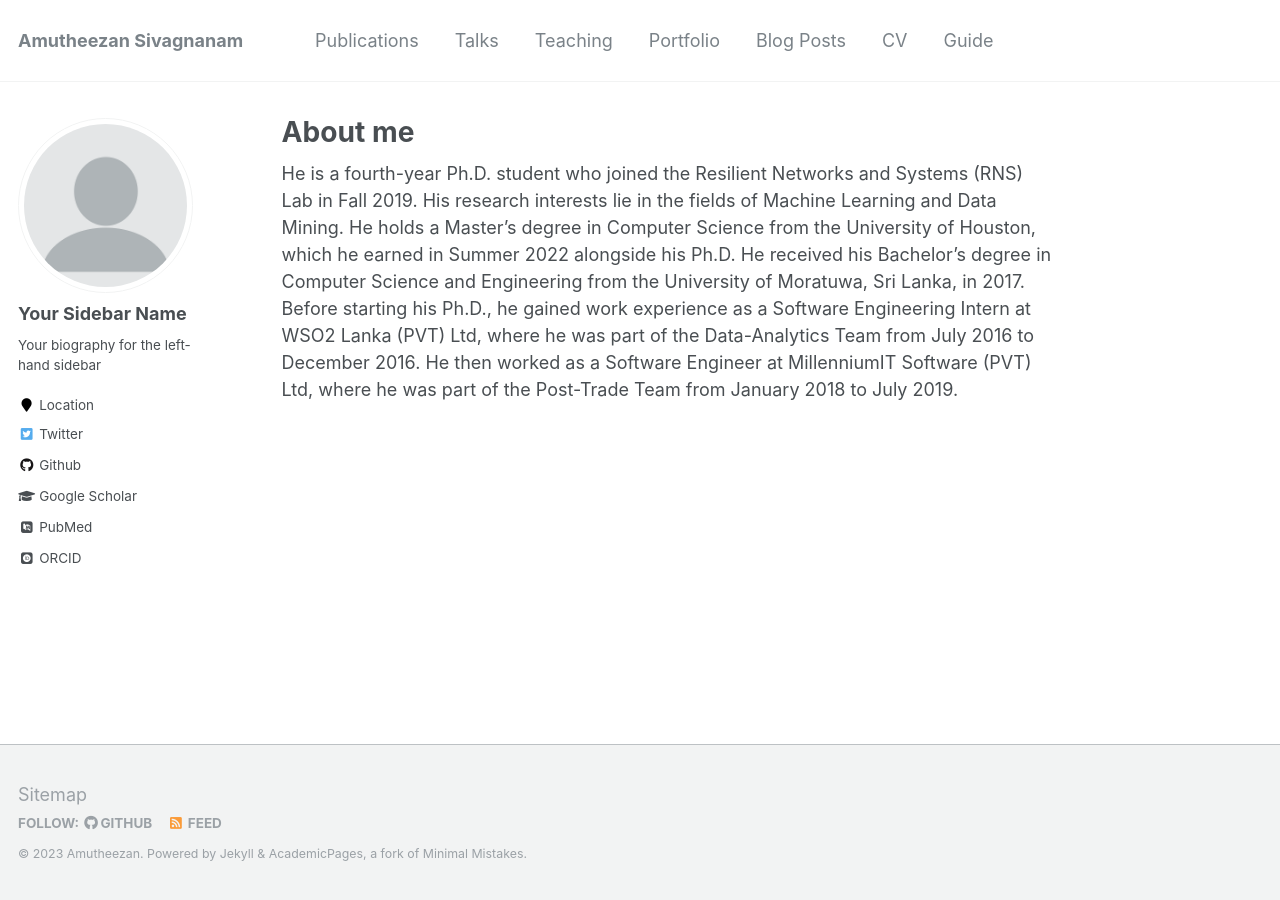
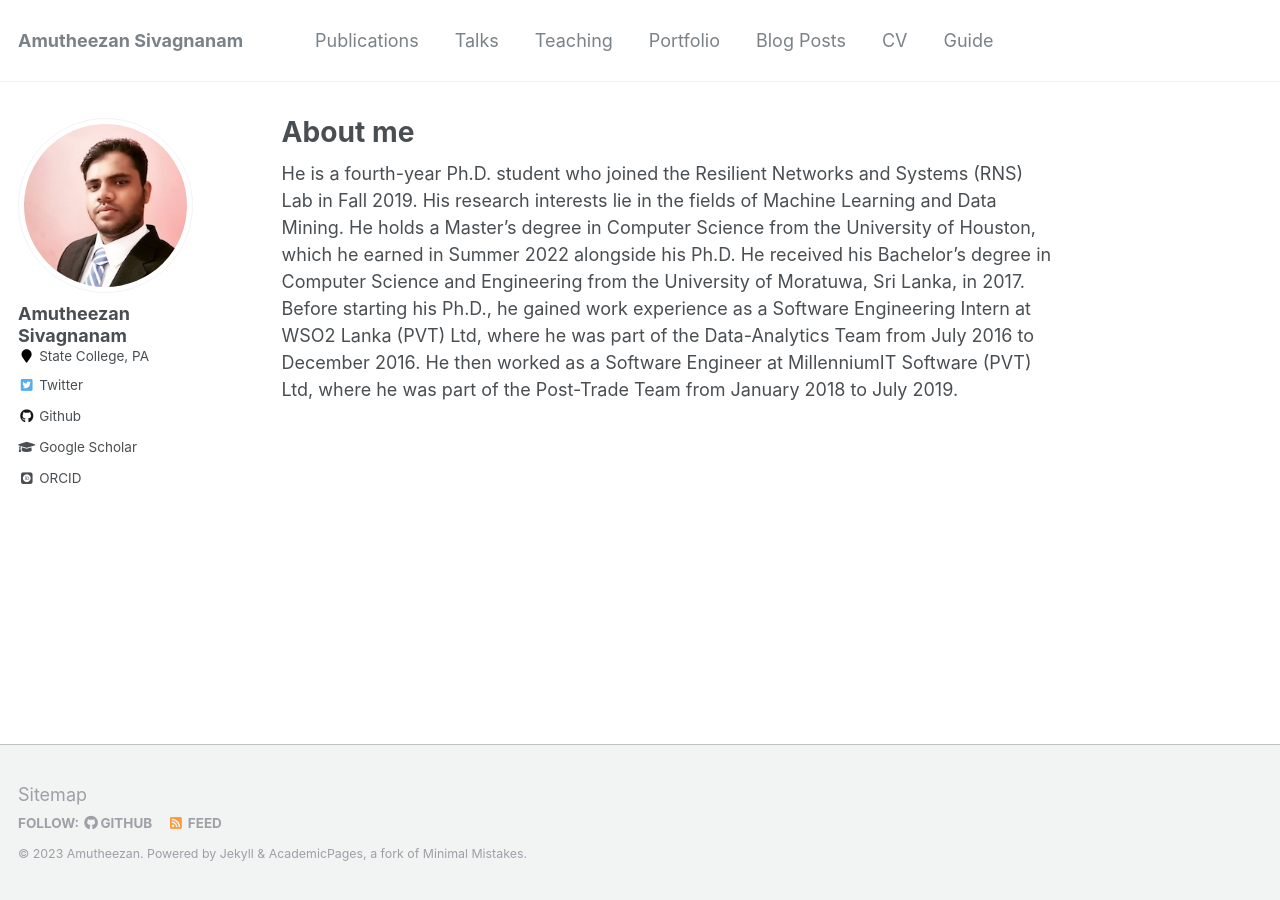
Before and after one commit to Amutheezan/amutheezan.github.io, a Jekyll site: the page built from _pages/about.md, in a window 1280 px wide. Built offline with Jekyll 4.4.1, drawn with Linux system fonts in a browser that asks for light colours; some web fonts are replaced.

Commit message:
Update _config.yml

```diff
--- a/_config.yml
+++ b/_config.yml
@@ -80,13 +80,13 @@ analytics:
 
 # Site Author
 author:
-  name             : "Your Sidebar Name"
-  avatar           : "profile.png"
-  bio              : "Your biography for the left-hand sidebar"
-  location         : "Location"
+  name             : "Amutheezan Sivagnanam"
+  avatar           : "display_picture.jpeg"
+  bio              :
+  location         : "State College, PA"
   employer         :
-  pubmed           : "https://www.ncbi.nlm.nih.gov/pubmed/?term=john+snow"
-  googlescholar    : "http://yourfullgooglescholarurl.com"
+  pubmed           :
+  googlescholar    : "https://scholar.google.com/citations?user=1m6U1cQAAAAJ&hl=en"
   email            :
   researchgate     :  # example: "https://www.researchgate.net/profile/yourprofile"
   uri              :
@@ -96,20 +96,20 @@ author:
   flickr           :
   facebook         :
   foursquare       :
-  github           : "academicpages"
+  github           : "amutheezan"
   google_plus      :
   keybase          :
   instagram        :
   impactstory      : #"https://profiles.impactstory.org/u/xxxx-xxxx-xxxx-xxxx"
   lastfm           :
   linkedin         :
-  orcid            : "http://orcid.org/yourorcidurl"
+  orcid            : "https://orcid.org/0000-0002-4295-529X"
   pinterest        :
   soundcloud       :
   stackoverflow    : # http://stackoverflow.com/users/123456/username
   steam            :
   tumblr           :
-  twitter          : "replacethistwitterhandle"
+  twitter          : "amux93"
   vine             :
   weibo            :
   xing             :
```
